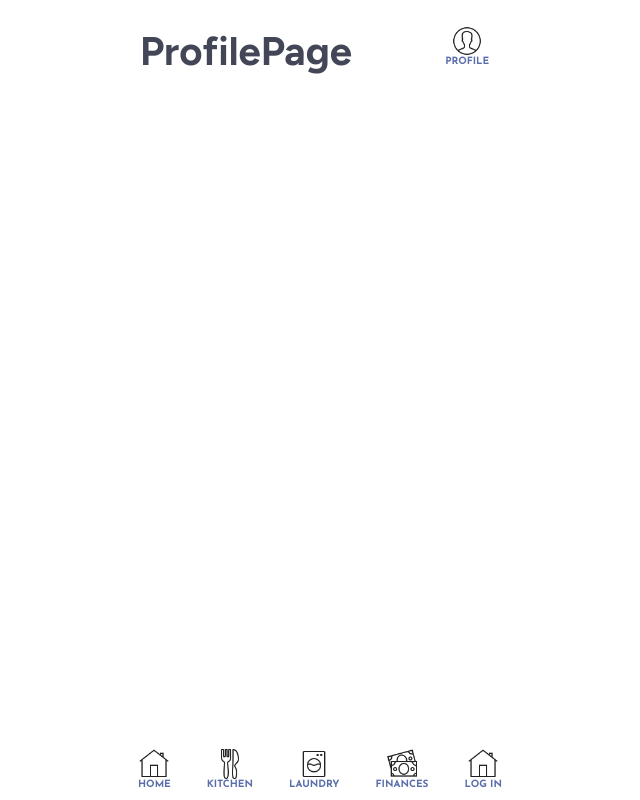
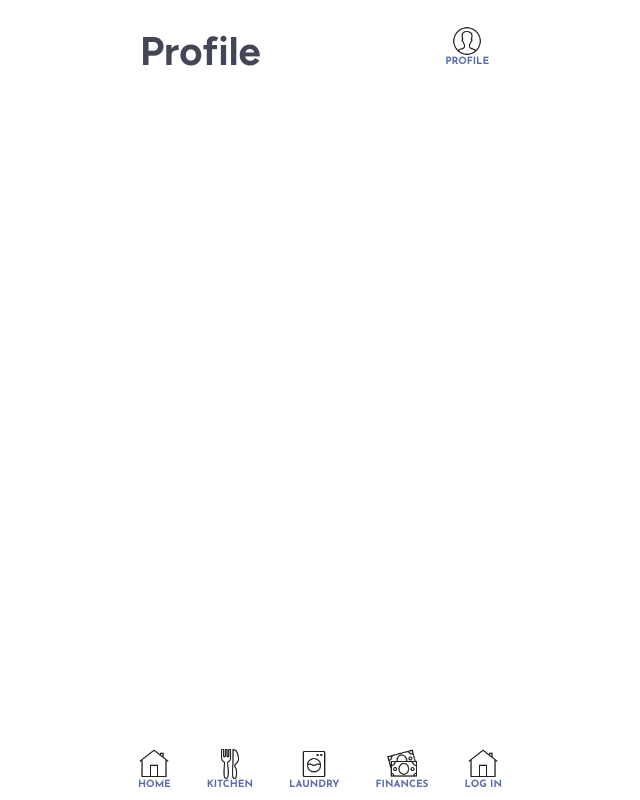
Before and after one commit to vlkeniko/dorm8s, a React (Create React App) app: page /profile in a window 1280 px wide. Shown: the whole page, without its empty margins (320-960 px from the left). Built offline with nearby package versions, Linux system fonts and the light colour scheme; a web font is replaced by a local one.

Commit message:
ProfilePage title modification

```diff
--- a/src/pages/ProfilePage.js
+++ b/src/pages/ProfilePage.js
@@ -3,9 +3,8 @@ import Nav from '../components/Nav'
 export default function ProfilePage() {
   return (
     <>
-    <h1 className="header-title">ProfilePage</h1>
+    <h1 className="header-title">Profile</h1>
     <Nav/>
     </>
-
   )
 }
```
